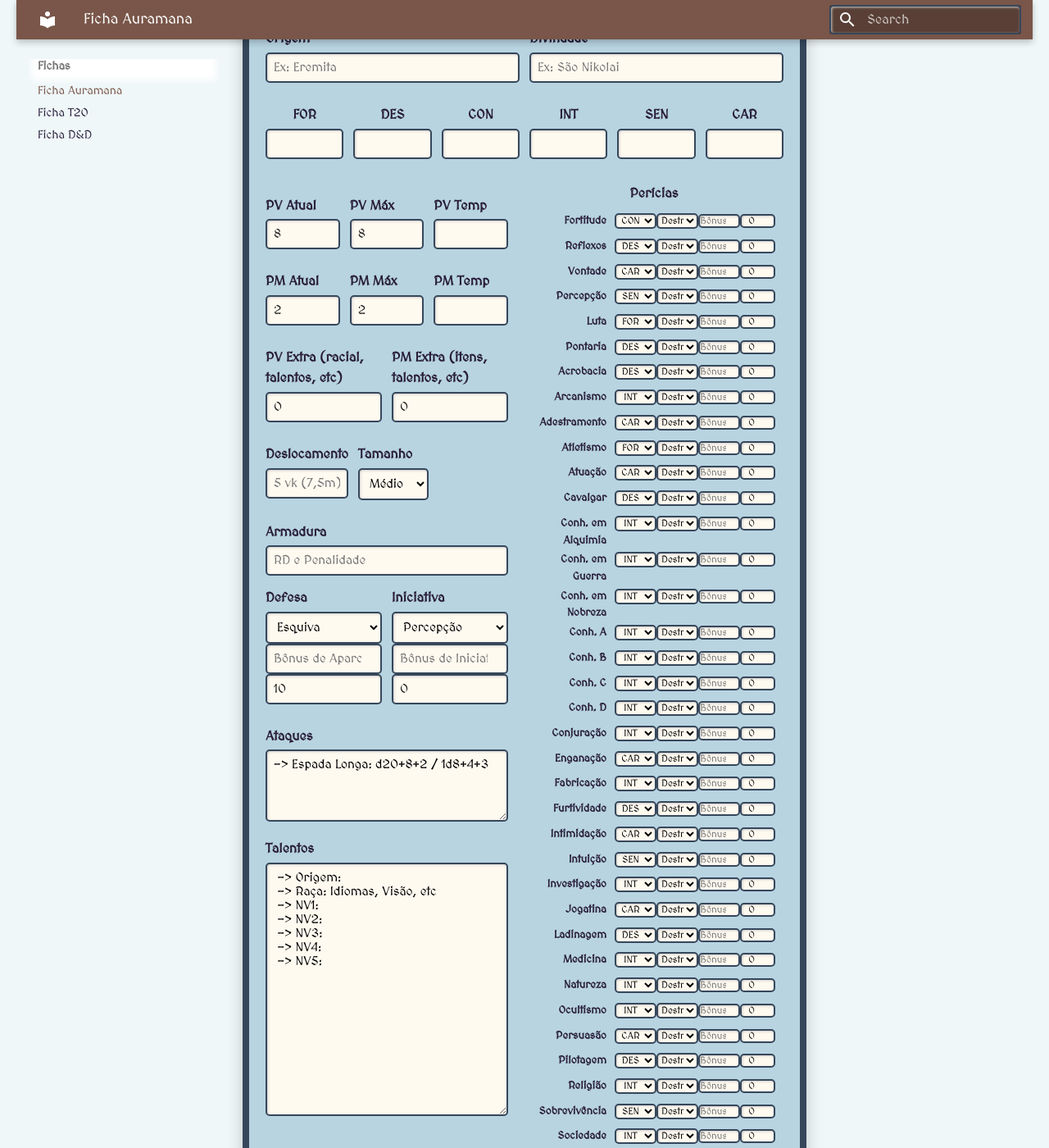
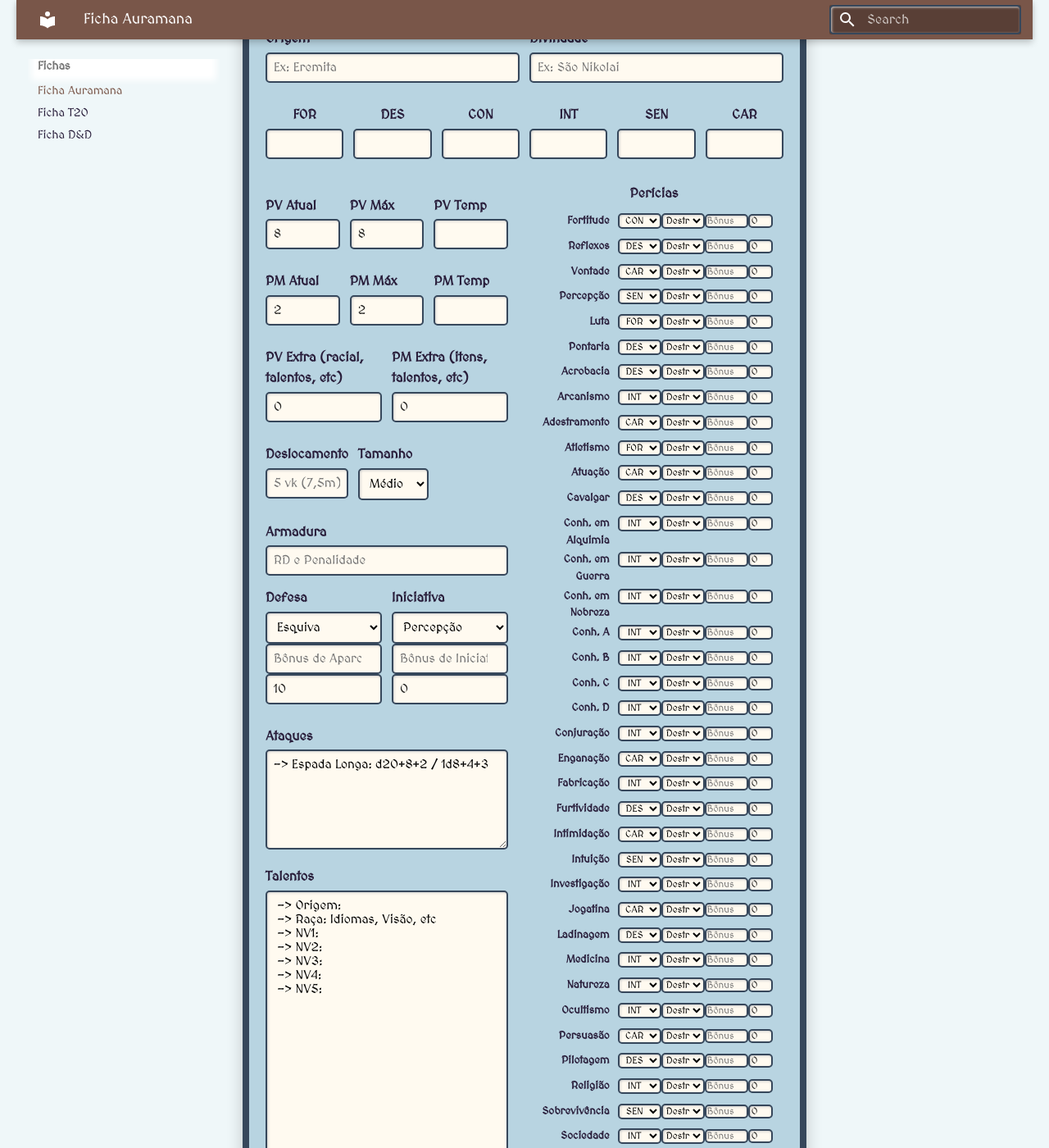
Before and after one commit to ozyssj/auramana-rpg, an MkDocs documentation site: the page built from docs/fichas/ficha.md, in a window 1280 px wide and 1400 px high, scrolled down 511 px. Shown: the whole window at 82% size. Built offline with MkDocs 1.6.1 and Material for MkDocs 9.7.7, drawn with Linux system fonts in a browser that asks for light colours; some of the changed text lies outside the part shown.

```diff
--- a/docs/fichas/ficha.md
+++ b/docs/fichas/ficha.md
@@ -163,7 +163,7 @@
 
 
         .campo-pericia3 {
-            width: 15%;
+            width: 10%;
             text-align: center;
             padding-left: 0px;
             margin-top: 0px;
@@ -447,7 +447,7 @@
 
                 <div class="campo">
                     <label for="ataques">Ataques</label>
-                    <textarea id="ataques" rows="4">
+                    <textarea id="ataques" rows="6">
 -> Espada Longa: d20+8+2 / 1d8+4+3
                   </textarea>
                 </div>
@@ -455,7 +455,7 @@
 
                 <div class="campo">
                     <label for="talentos">Talentos</label>
-                    <textarea id="talentos" rows="17">
+                    <textarea id="talentos" rows="25">
  -> Origem:
  -> Raça: Idiomas, Visão, etc
  -> NV1:
@@ -469,30 +469,15 @@
                 <br />
 
                 <div class="campo">
-                    <label for="magias">MAGIAS</label>
-
-                    <label>CD Conjuração</label>
-
-                    <div class="linha-pericia">
-                        <div class="campo-pericia">
-                            <input type="number" class="bonus-conjuracao" placeholder="Bônus na CD de Conjuração">
-                        </div>
-                        <div class="campo-pericia">
-                            <input type="number" id="conjuracaoFinal" readonly>
-                        </div>
-                    </div>
-
-                    <textarea id="magias" rows="17">
- -> 1° Círculo (Cargas: 6/6 )
- -
- -
- -> 2° Círculo (Cargas: 0/3 )
- -
- -
- -> 3° Círculo (Cargas: 0/2 )
- -
+                    <label for="inventario">Inventário</label>
+                    <textarea id="inventario" rows="15">
+ -> Sigreis: 30§
+ ->
+ ->
 </textarea>
                 </div>
+
+
 
             </div>
 
@@ -758,14 +743,30 @@
                 <br />
 
                 <div class="campo">
-                    <label for="inventario">Inventário e Anotações</label>
-                    <textarea id="inventario" rows="20">
- -> Sigreis: 30§
- ->
- ->
+                    <label for="magias">MAGIAS</label>
+
+                    <label>CD Conjuração</label>
+
+                    <div class="linha-pericia">
+                        <div class="campo-pericia">
+                            <input type="number" class="bonus-conjuracao" placeholder="Bônus na CD de Conjuração">
+                        </div>
+                        <div class="campo-pericia">
+                            <input type="number" id="conjuracaoFinal" readonly>
+                        </div>
+                    </div>
+
+                    <textarea id="magias" rows="17">
+ -> 1° Círculo (Cargas: 6/6 )
+ -
+ -
+ -> 2° Círculo (Cargas: 0/3 )
+ -
+ -
+ -> 3° Círculo (Cargas: 0/2 )
+ -
 </textarea>
                 </div>
-
 
 
 
```
